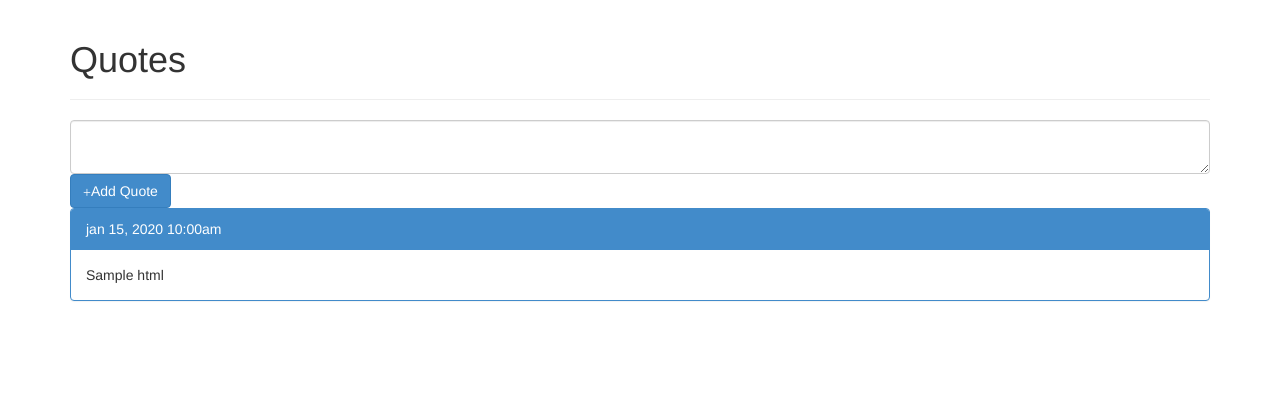
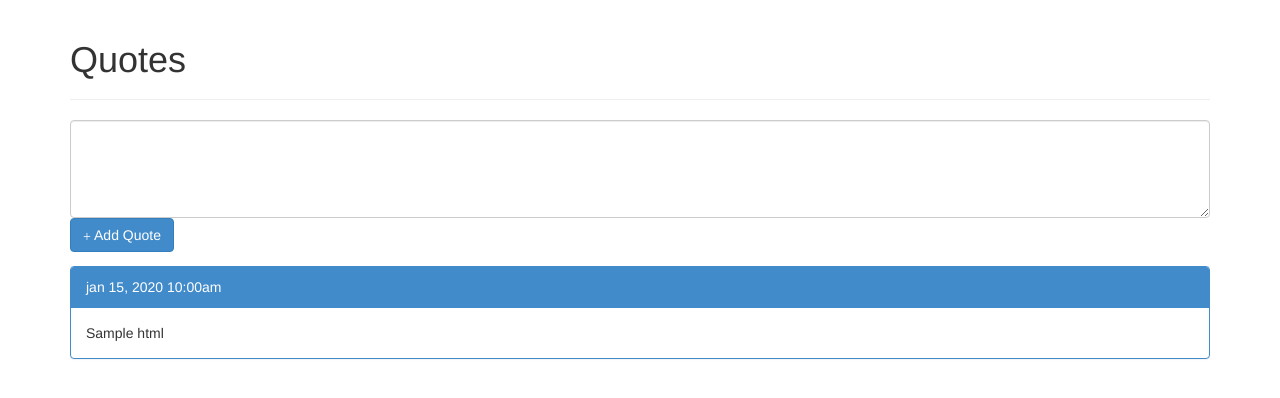
Before and after one commit to agateau/tmc2, a Python web app: template app/templates/homepage.html in a window 1280 px wide. Shown: the top 398 px of the page. Run offline with Jinja, Linux system fonts and the light colour scheme; the template is opened without the code that fills it: most values are stand-ins (such as "Sample title", 1, 10 or a date in 2020); some web fonts are replaced.

Commit message:
Improve layout of quote form

```diff
--- /dev/null
+++ b/app/static/css/style.css
@@ -0,0 +1,7 @@
+textarea.quote-content {
+    height: 7em;
+}
+
+form.quote-form {
+    padding-bottom: 1em;
+}
--- a/app/templates/base.html
+++ b/app/templates/base.html
@@ -6,6 +6,7 @@
   <meta name="viewport" content="width=device-width, initial-scale=1">
   <title>{% block title %}{{ _('Quotes') }}{% endblock %}</title>
   <link href="{{ url_for('static', filename='css/bootstrap.min.css') }}" rel="stylesheet">
+  <link href="{{ url_for('static', filename='css/style.css') }}" rel="stylesheet">
   <script src="{{ url_for('static', filename='js/bootstrap.min.js') }}"></script>
 </head>
 <body>
--- a/app/templates/homepage.html
+++ b/app/templates/homepage.html
@@ -3,10 +3,10 @@
   <div class="page-header">
       <h1>{{ _('Quotes') }}</h1>
   </div>
-  <form action="{{ url_for('add') }}" class="form" id="quote-form" method="post">
-    <textarea class="form-control" id="content" name="content"></textarea>
+  <form action="{{ url_for('add') }}" class="form quote-form" method="post">
+    <textarea class="form-control quote-content" id="content" name="content"></textarea>
     <button class="btn btn-primary" type="submit">
-      <span class="glyphicon glyphicon-plus"></span>{{ _('Add Quote') }}
+      <span class="glyphicon glyphicon-plus"></span> {{ _('Add Quote') }}
     </button>
   </form>
   <ul class="list-unstyled quotes">
```
